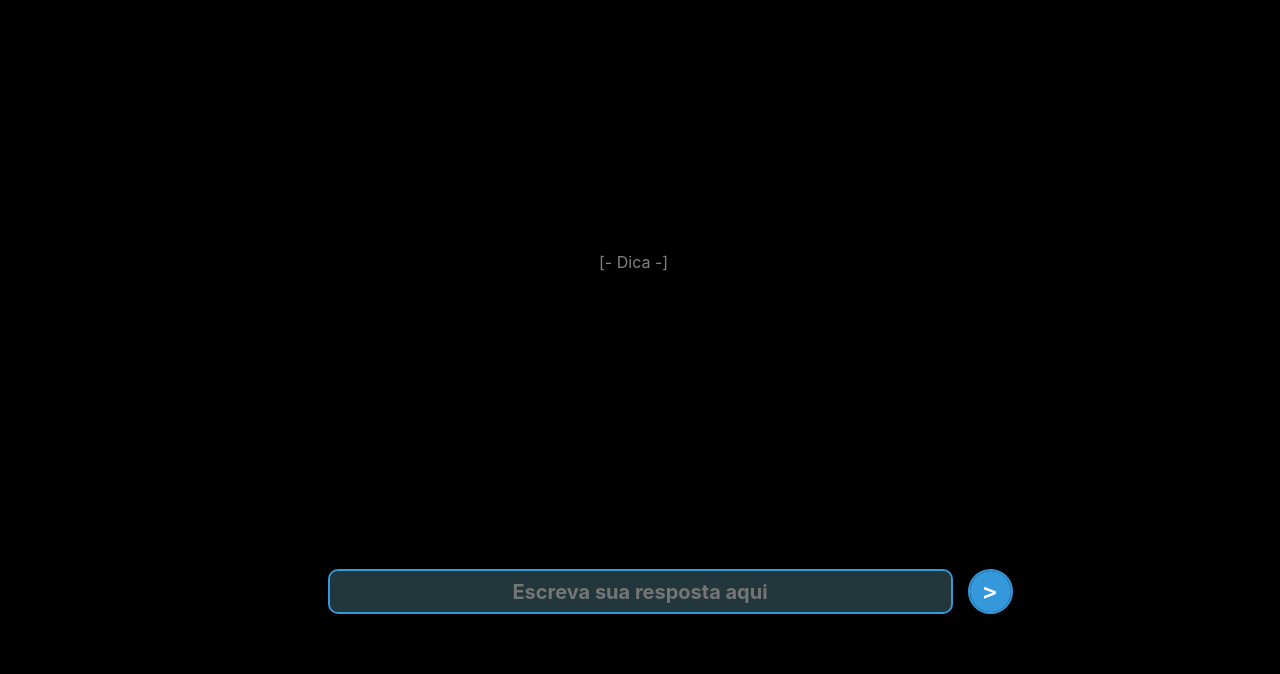
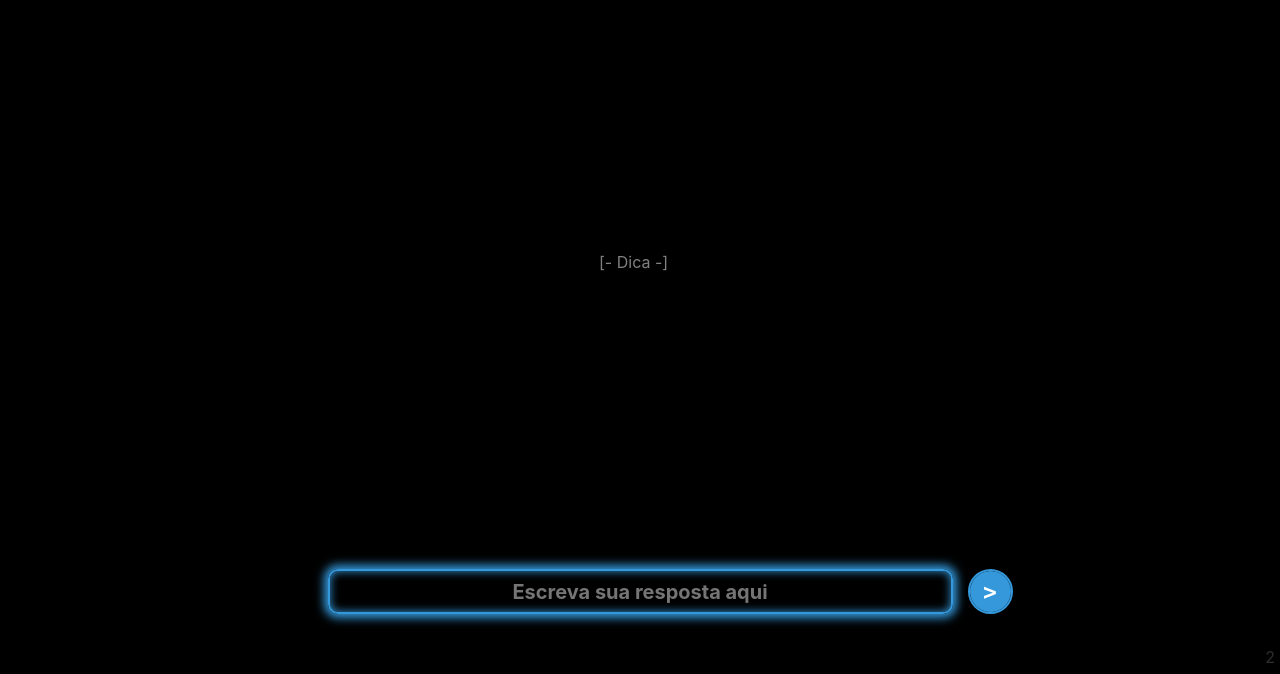
Before and after one commit to danielbaiadias18/descubra_me, a plain HTML site: page pagina2.html in a window 1280 px wide. Shown: the part 126-800 px from the top of the page. Drawn offline with nearby package versions, Linux system fonts and the light colour scheme; some packages are replaced by stand-ins of ours; a script that the page names is missing.

Commit message:
Sistema de foco no input e enumeração de paginas

```diff
--- a/pagina2.html
+++ b/pagina2.html
@@ -17,12 +17,18 @@
             left: 12%;
             text-align: center;
         }
+
+        footer {
+            color: rgb(45, 45, 45);
+            position: absolute;
+            bottom: 5px;
+            right: 5px;
+        }
     </style>
     <title>Descubra-me</title>
 </head>
 
 <body>
-    Pagina 2
     <div id="divPergunta">
         <div id="pergunta" class="col-8 offset-2 text-center mt-5">
             <h2 style="color: white;">
@@ -46,16 +52,23 @@
             </div>
         </div>
     </div>
+    <footer>
+        2
+    </footer>
 
 </body>
 
 </html>
 
 <script>
+    document.getElementById('resposta').focus();
 
     function enviarResposta() {
+
         var resposta = document.getElementById("resposta").value;
-        if (resposta == 'pato' || resposta == 'Pato') {
+
+        if (resposta == '???' || resposta == 'Pato') {
+
             var url = window.location.href;
 
             var proximaUrl = url.split('/');
@@ -66,7 +79,7 @@
 
             console.log("proximaUrl", proximaUrl)
 
-            window.location.href = proximaUrl + '/pagina1.html';
+            window.location.href = proximaUrl + '/pagina3.html';
         } else {
             if (resposta.length == 0) {
                 Swal.fire({
```
Also changed, not shown: index.html (+14 -0 lines), pagina1.html (+15 -1 lines), pagina3.html (+11 -0 lines), pagina4.html (+16 -2 lines), pagina5.html (+11 -0 lines).
